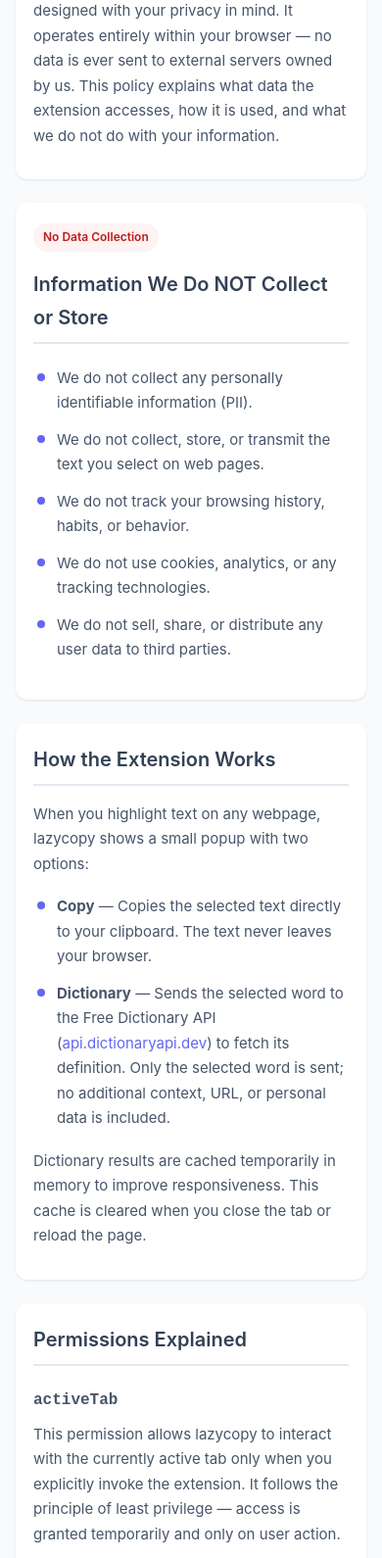
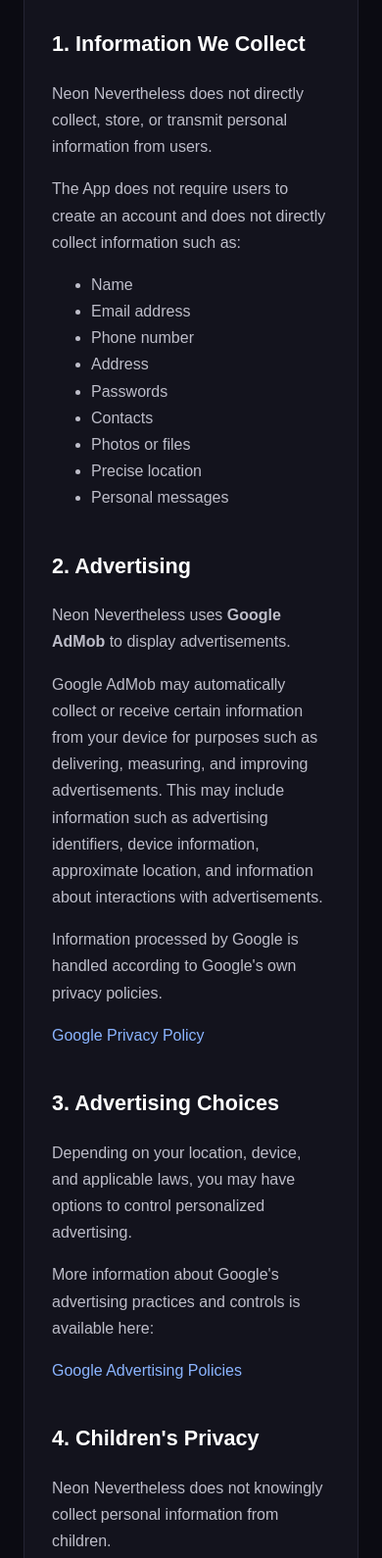
Before and after one commit to MashukeAlam/MashukeAlam.github.io, a browser extension: page privacy.html in a window 390 px wide. Shown: the part 410-2000 px from the top of the page at 98% size. Drawn offline with Linux system fonts and the light colour scheme.

Commit message:
Revise privacy policy for Neon Nevertheless branding
Updated the privacy policy to reflect the new branding and removed references to the previous app name. Adjusted styles and structure for better readability.

```diff
--- a/privacy.html
+++ b/privacy.html
@@ -3,243 +3,190 @@
 <head>
   <meta charset="UTF-8">
   <meta name="viewport" content="width=device-width, initial-scale=1.0">
-  <title>lazycopy — Privacy Policy</title>
+  <title>Privacy Policy - Neon Nevertheless</title>
+  <meta name="description" content="Privacy Policy for Neon Nevertheless.">
   <style>
-    *,
-    *::before,
-    *::after {
-      box-sizing: border-box;
+    * { box-sizing: border-box; }
+    body {
       margin: 0;
-      padding: 0;
+      font-family: Arial, Helvetica, sans-serif;
+      line-height: 1.7;
+      color: #e8e8f0;
+      background: #0b0b12;
     }
-
-    body {
-      font-family: -apple-system, BlinkMacSystemFont, 'Segoe UI', Roboto, 'Helvetica Neue', Arial, sans-serif;
-      background: #f8fafc;
-      color: #1e293b;
-      line-height: 1.7;
-      padding: 0;
-      margin: 0;
+    .container {
+      max-width: 850px;
+      margin: 0 auto;
+      padding: 60px 24px;
     }
-
-    header {
-      background: linear-gradient(135deg, #6366f1 0%, #8b5cf6 100%);
-      color: #fff;
-      padding: 48px 24px;
-      text-align: center;
+    h1 {
+      margin-bottom: 8px;
+      font-size: 2.4rem;
+      color: #ffffff;
     }
-
-    header h1 {
-      font-size: 28px;
-      font-weight: 700;
-      margin-bottom: 8px;
+    h2 {
+      margin-top: 38px;
+      color: #ffffff;
+      font-size: 1.35rem;
     }
-
-    header p {
-      font-size: 14px;
-      opacity: 0.85;
+    p, li { color: #bdbdc9; }
+    .updated {
+      color: #858594;
+      margin-bottom: 40px;
     }
-
-    main {
-      max-width: 720px;
-      margin: 0 auto;
-      padding: 40px 24px 64px;
-    }
-
-    section {
-      background: #fff;
-      border-radius: 12px;
-      padding: 28px 32px;
-      margin-bottom: 24px;
-      box-shadow: 0 1px 3px rgba(0, 0, 0, 0.06), 0 1px 2px rgba(0, 0, 0, 0.04);
-    }
-
-    h2 {
-      font-size: 20px;
-      font-weight: 600;
-      color: #334155;
-      margin-bottom: 16px;
-      padding-bottom: 8px;
-      border-bottom: 2px solid #e2e8f0;
-    }
-
-    h3 {
-      font-size: 16px;
-      font-weight: 600;
-      color: #475569;
-      margin-top: 20px;
-      margin-bottom: 8px;
-    }
-
-    p {
-      font-size: 15px;
-      color: #475569;
-      margin-bottom: 12px;
-    }
-
-    ul {
-      list-style: none;
-      padding: 0;
-      margin-bottom: 12px;
-    }
-
-    ul li {
-      font-size: 15px;
-      color: #475569;
-      padding: 6px 0 6px 24px;
-      position: relative;
-    }
-
-    ul li::before {
-      content: '';
-      position: absolute;
-      left: 4px;
-      top: 14px;
-      width: 8px;
-      height: 8px;
-      border-radius: 50%;
-      background: #6366f1;
-    }
-
     a {
-      color: #6366f1;
+      color: #8ab4ff;
       text-decoration: none;
     }
-
-    a:hover {
-      text-decoration: underline;
+    a:hover { text-decoration: underline; }
+    .card {
+      background: #13131d;
+      border: 1px solid #242433;
+      border-radius: 14px;
+      padding: 28px;
     }
-
-    .badge {
-      display: inline-block;
-      background: #ecfdf5;
-      color: #047857;
-      font-size: 12px;
-      font-weight: 600;
-      padding: 4px 10px;
-      border-radius: 999px;
-      margin-bottom: 16px;
-    }
-
-    .badge.no-collection {
-      background: #fef2f2;
-      color: #b91c1c;
-    }
-
     footer {
-      text-align: center;
-      padding: 24px;
-      font-size: 13px;
-      color: #94a3b8;
-    }
-
-    .last-updated {
-      font-size: 13px;
-      color: #94a3b8;
-      margin-bottom: 24px;
-      text-align: center;
-    }
-
-    @media (max-width: 600px) {
-      main {
-        padding: 24px 16px 48px;
-      }
-
-      section {
-        padding: 20px 18px;
-      }
+      margin-top: 50px;
+      padding-top: 25px;
+      border-top: 1px solid #242433;
+      color: #777784;
+      font-size: 0.9rem;
     }
   </style>
 </head>
+
 <body>
+  <main class="container">
+    <div class="card">
+      <h1>Privacy Policy</h1>
+      <p class="updated"><strong>Neon Nevertheless</strong><br>
+      Last updated: August 20, 2026</p>
 
-  <header>
-    <h1>📖 lazycopy</h1>
-    <p>Privacy Policy</p>
-  </header>
+      <p>
+        This Privacy Policy explains how <strong>Neon Nevertheless</strong>
+        ("the App") handles information when you use the application.
+      </p>
 
-  <main>
-    <p class="last-updated">Last Updated: April 13, 2026</p>
+      <h2>1. Information We Collect</h2>
+      <p>
+        Neon Nevertheless does not directly collect, store, or transmit
+        personal information from users.
+      </p>
+      <p>
+        The App does not require users to create an account and does not
+        directly collect information such as:
+      </p>
+      <ul>
+        <li>Name</li>
+        <li>Email address</li>
+        <li>Phone number</li>
+        <li>Address</li>
+        <li>Passwords</li>
+        <li>Contacts</li>
+        <li>Photos or files</li>
+        <li>Precise location</li>
+        <li>Personal messages</li>
+      </ul>
 
-    <!-- Overview -->
-    <section>
-      <span class="badge">Privacy-First</span>
-      <h2>Overview</h2>
-      <p>lazycopy is a lightweight Chrome extension designed with your privacy in mind. It operates entirely within your browser — no data is ever sent to external servers owned by us. This policy explains what data the extension accesses, how it is used, and what we do not do with your information.</p>
-    </section>
+      <h2>2. Advertising</h2>
+      <p>
+        Neon Nevertheless uses <strong>Google AdMob</strong> to display
+        advertisements.
+      </p>
+      <p>
+        Google AdMob may automatically collect or receive certain information
+        from your device for purposes such as delivering, measuring, and
+        improving advertisements. This may include information such as
+        advertising identifiers, device information, approximate location,
+        and information about interactions with advertisements.
+      </p>
+      <p>
+        Information processed by Google is handled according to Google's own
+        privacy policies.
+      </p>
+      <p>
+        <a href="https://policies.google.com/privacy" target="_blank" rel="noopener">
+          Google Privacy Policy
+        </a>
+      </p>
 
-    <!-- Information We Do NOT Collect -->
-    <section>
-      <span class="badge no-collection">No Data Collection</span>
-      <h2>Information We Do NOT Collect or Store</h2>
+      <h2>3. Advertising Choices</h2>
+      <p>
+        Depending on your location, device, and applicable laws, you may have
+        options to control personalized advertising.
+      </p>
+      <p>
+        More information about Google's advertising practices and controls
+        is available here:
+      </p>
+      <p>
+        <a href="https://policies.google.com/technologies/ads" target="_blank" rel="noopener">
+          Google Advertising Policies
+        </a>
+      </p>
+
+      <h2>4. Children's Privacy</h2>
+      <p>
+        Neon Nevertheless does not knowingly collect personal information
+        from children.
+      </p>
+      <p>
+        Because the App does not directly collect personal information, we do
+        not maintain a database of users' personal information.
+      </p>
+      <p>
+        If advertising services are used, their handling of information is
+        governed by the applicable policies and settings of the advertising
+        provider.
+      </p>
+
+      <h2>5. Third-Party Services</h2>
+      <p>
+        The App uses the following third-party service:
+      </p>
       <ul>
-        <li>We do not collect any personally identifiable information (PII).</li>
-        <li>We do not collect, store, or transmit the text you select on web pages.</li>
-        <li>We do not track your browsing history, habits, or behavior.</li>
-        <li>We do not use cookies, analytics, or any tracking technologies.</li>
-        <li>We do not sell, share, or distribute any user data to third parties.</li>
+        <li>
+          <strong>Google AdMob</strong> — advertising service.
+        </li>
       </ul>
-    </section>
+      <p>
+        Google may process information according to its own privacy policies
+        and terms.
+      </p>
+      <p>
+        <a href="https://developers.google.com/admob" target="_blank" rel="noopener">
+          Google AdMob
+        </a>
+      </p>
 
-    <!-- How the Extension Works -->
-    <section>
-      <h2>How the Extension Works</h2>
-      <p>When you highlight text on any webpage, lazycopy shows a small popup with two options:</p>
-      <ul>
-        <li><strong>Copy</strong> — Copies the selected text directly to your clipboard. The text never leaves your browser.</li>
-        <li><strong>Dictionary</strong> — Sends the selected word to the Free Dictionary API (<a href="https://api.dictionaryapi.dev" target="_blank" rel="noopener noreferrer">api.dictionaryapi.dev</a>) to fetch its definition. Only the selected word is sent; no additional context, URL, or personal data is included.</li>
-      </ul>
-      <p>Dictionary results are cached temporarily in memory to improve responsiveness. This cache is cleared when you close the tab or reload the page.</p>
-    </section>
+      <h2>6. Data Security</h2>
+      <p>
+        Neon Nevertheless does not operate its own database containing
+        personal user information.
+      </p>
+      <p>
+        Third-party services integrated into the App may independently process
+        information according to their respective privacy policies.
+      </p>
 
-    <!-- Permissions Explained -->
-    <section>
-      <h2>Permissions Explained</h2>
+      <h2>7. Changes to This Privacy Policy</h2>
+      <p>
+        We may update this Privacy Policy from time to time. Any changes will
+        be posted on this page with an updated "Last updated" date.
+      </p>
 
-      <h3><code>activeTab</code></h3>
-      <p>This permission allows lazycopy to interact with the currently active tab only when you explicitly invoke the extension. It follows the principle of least privilege — access is granted temporarily and only on user action.</p>
+      <h2>8. Contact Us</h2>
+      <p>
+        If you have questions about this Privacy Policy, you can contact us at:
+      </p>
+      <p>
+        <strong>Email:</strong> [YOUR EMAIL ADDRESS]
+      </p>
 
-      <h3><code>&lt;all_urls&gt;</code> (Content Script)</h3>
-      <p>lazycopy injects a content script into all web pages so that it can detect text selection and display the popup wherever you are browsing. This does not mean we read or transmit page contents — the script runs locally in your browser and only processes text you actively highlight.</p>
-    </section>
-
-    <!-- Third-Party Services -->
-    <section>
-      <h2>Third-Party Services</h2>
-      <p>The extension uses the following external API:</p>
-      <ul>
-        <li><strong>Free Dictionary API</strong> — <a href="https://api.dictionaryapi.dev" target="_blank" rel="noopener noreferrer">https://api.dictionaryapi.dev</a>. When you click the dictionary button, only the selected word is sent to this service. We are not affiliated with this service and encourage you to review their <a href="https://dictionaryapi.dev/" target="_blank" rel="noopener noreferrer">privacy policy</a>.</li>
-      </ul>
-    </section>
-
-    <!-- Data Security -->
-    <section>
-      <h2>Data Security</h2>
-      <p>All processing happens locally on your device. The extension does not have a backend, database, or server. No authentication is required, and no data persists beyond your current browser session.</p>
-    </section>
-
-    <!-- Children's Privacy -->
-    <section>
-      <h2>Children's Privacy</h2>
-      <p>lazycopy does not knowingly collect any information from anyone. Since we do not collect any data whatsoever, this applies universally to all users regardless of age.</p>
-    </section>
-
-    <!-- Changes to This Policy -->
-    <section>
-      <h2>Changes to This Policy</h2>
-      <p>We may update this privacy policy from time to time. Any changes will be reflected in the "Last Updated" date above. Significant changes will be communicated through the extension's update notes in the Chrome Web Store.</p>
-    </section>
-
-    <!-- Contact -->
-    <section>
-      <h2>Contact</h2>
-      <p>If you have any questions or concerns about this privacy policy, please reach out through the extension's listing on the Chrome Web Store or contact the developer directly.</p>
-    </section>
+      <footer>
+        Neon Nevertheless &copy; 2026. All rights reserved.
+      </footer>
+    </div>
   </main>
-
-  <footer>
-    &copy; 2026 lazycopy. All processing happens locally on your device.
-  </footer>
-
 </body>
 </html>
```
